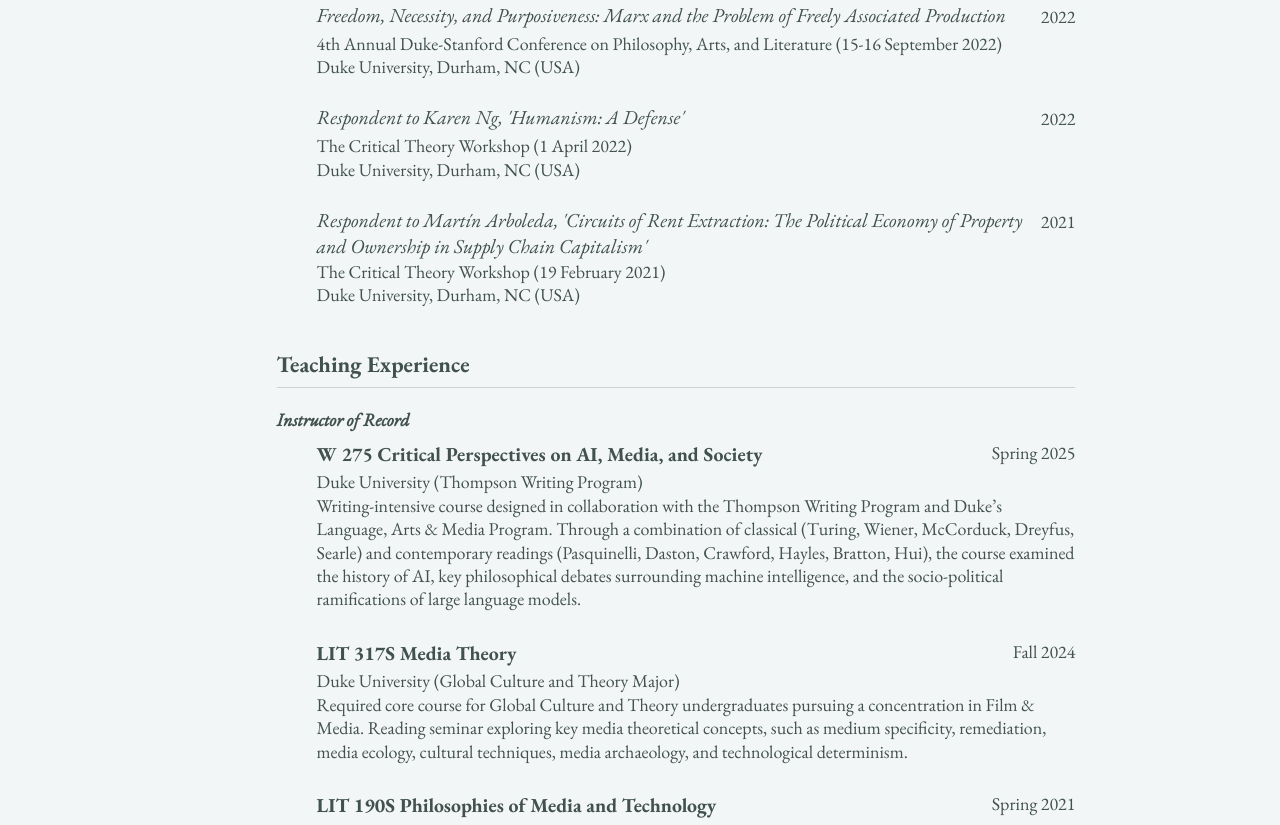
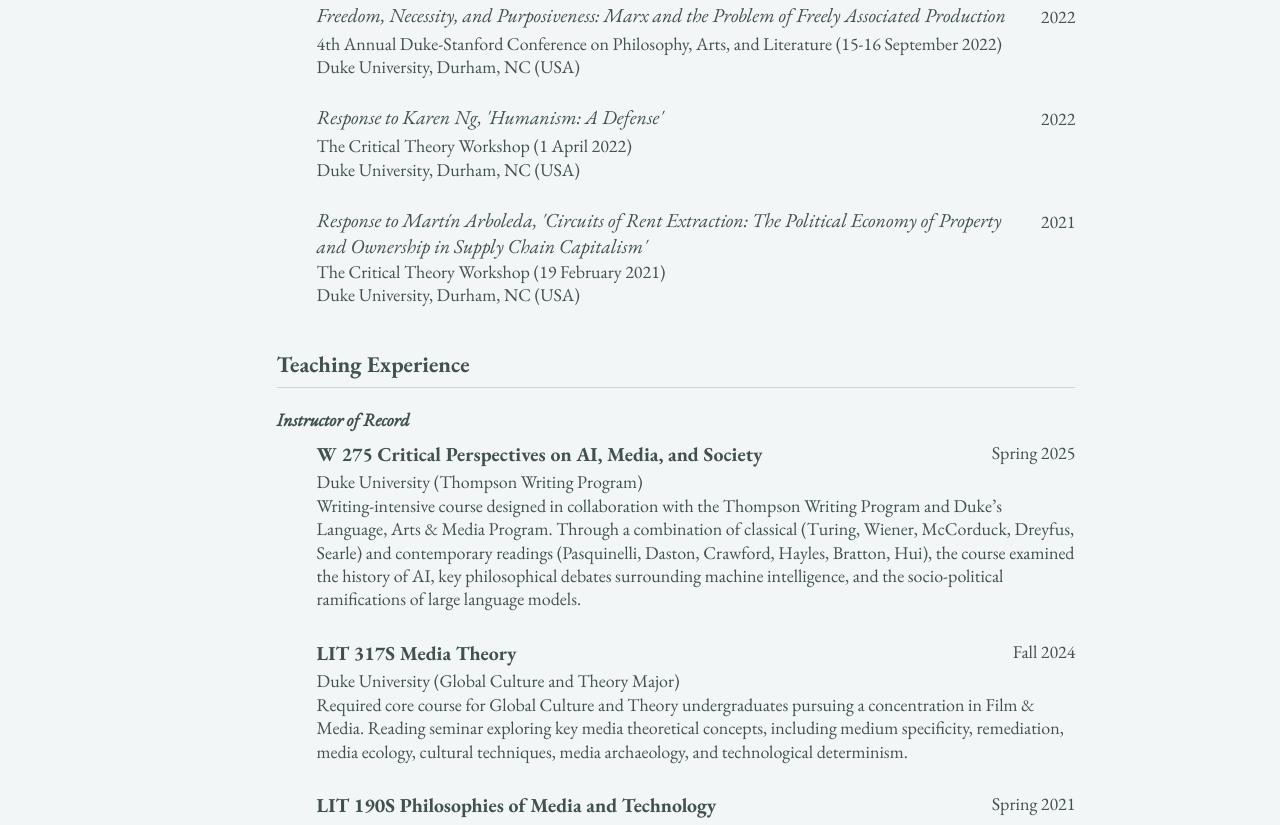
Before and after one commit to epujol90/epujol90.github.io, a Jekyll site: the page built from _pages/cv-json.md, in a window 1280 px wide and 1400 px high, scrolled down 4996 px. Shown: the part 156-981 px from the top of the window. Built offline with Jekyll 4.4.1, drawn with Linux system fonts in a browser that asks for light colours; a script bundle is joined from its source files by our own code; library files that are not in the unit come from our copies; some of the changed text lies outside the part shown.

Commit message:
Update cv.json

```diff
--- a/_data/cv.json
+++ b/_data/cv.json
@@ -228,7 +228,7 @@
       "description": ""
     },
     {
-      "name": "Respondent to Leigh Claire La Berge, 'Fake Work: How I Began to Suspect Capitalism Is a Joke'",
+      "name": "Response to Leigh Claire La Berge, 'Fake Work: How I Began to Suspect Capitalism Is a Joke'",
       "event": "The Critical Theory Workshop (4 April 2025)",
       "date": "2025-04",
       "location": "Duke University, Durham, NC (USA)",
@@ -305,14 +305,14 @@
       "description": ""
     },
     {
-      "name": "Respondent to Karen Ng, 'Humanism: A Defense'",
+      "name": "Response to Karen Ng, 'Humanism: A Defense'",
       "event": "The Critical Theory Workshop (1 April 2022)",
       "date": "2022-04",
       "location": "Duke University, Durham, NC (USA)",
       "description": ""
     },
     {
-      "name": "Respondent to Martín Arboleda, 'Circuits of Rent Extraction: The Political Economy of Property and Ownership in Supply Chain Capitalism'",
+      "name": "Response to Martín Arboleda, 'Circuits of Rent Extraction: The Political Economy of Property and Ownership in Supply Chain Capitalism'",
       "event": "The Critical Theory Workshop (19 February 2021)",
       "date": "2021-02",
       "location": "Duke University, Durham, NC (USA)",
@@ -333,7 +333,7 @@
       "institution": "Duke University (Global Culture and Theory Major)",
       "date": "Fall 2024",
       "role": "",
-      "description": "Required core course for Global Culture and Theory undergraduates pursuing a concentration in Film & Media. Reading seminar exploring key media theoretical concepts, such as medium specificity, remediation, media ecology, cultural techniques, media archaeology, and technological determinism.",
+      "description": "Required core course for Global Culture and Theory undergraduates pursuing a concentration in Film & Media. Reading seminar exploring key media theoretical concepts, including medium specificity, remediation, media ecology, cultural techniques, media archaeology, and technological determinism.",
       "category": "Instructor of Record"
     },
     {
```
